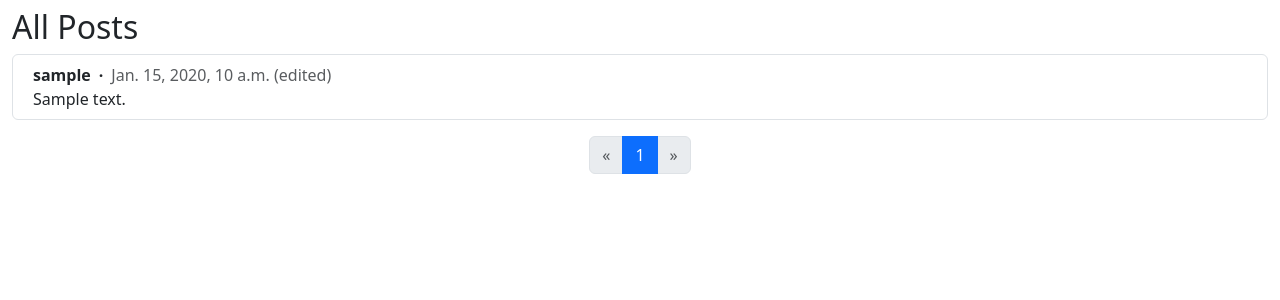
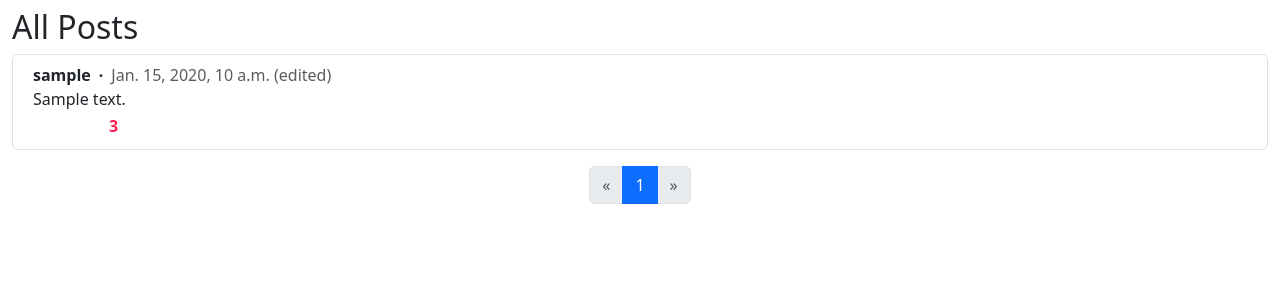
Before and after one commit to RCalvin2005/CS50Web-Network, a Django app: page / in a window 1280 px wide. Shown: the part 56-356 px from the top of the page. Run offline with Django 4.2, Linux system fonts and the light colour scheme; tables that the repository leaves empty hold one stand-in row (values such as "Sample post").

Commit message:
Styled heart buttons for like/unlike

```diff
--- a/network/static/network/styles.css
+++ b/network/static/network/styles.css
@@ -14,3 +14,30 @@
     text-decoration: underline;
     text-underline-offset: 4px;
 }
+
+[data-liked="false"] {
+    color: #6C757D;
+}
+
+[data-liked="true"] {
+    color: #FF2052;
+}
+
+.fa-heart{
+    line-height: 30px !important;
+    width: 30px;
+    height: 30px;
+    font-size: 18px;
+    border-radius: 50%;
+    text-align: center;
+}
+
+.like-div:hover {
+    color: #FF2052;
+    cursor: pointer;
+    transform: scale(1.04, 1.04);
+}
+
+.like-div:hover > .fa-heart {
+    background-color: #ffdce3c5;
+}
--- a/network/templates/network/index.html
+++ b/network/templates/network/index.html
@@ -28,6 +28,13 @@
             </div>
             <div class="content-div">
                 {{ post.content }}
+            </div>
+            <div class="like-div col-auto d-flex align-items-center gap-2" data-liked="true">
+                <i class="fa-regular fa-heart"></i>
+                <i class="fa-solid fa-heart" data-liked="true"></i>
+                <div class="col-auto like-count fw-semibold">
+                    3
+                </div>
             </div>
         </div>
     {% empty %}
--- a/network/templates/network/layout.html
+++ b/network/templates/network/layout.html
@@ -9,6 +9,7 @@
 
         <link href="{% static 'fontawesomefree/css/fontawesome.css' %}" rel="stylesheet" type="text/css">
         <link href="{% static 'fontawesomefree/css/regular.css' %}" rel="stylesheet" type="text/css">
+        <link href="{% static 'fontawesomefree/css/solid.css' %}" rel="stylesheet" type="text/css">
 
         {% block script %}
         {% endblock %}
```
